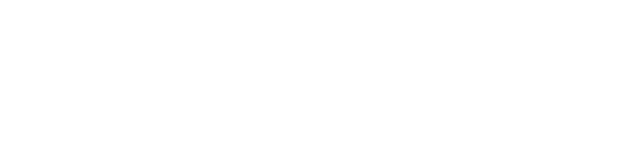
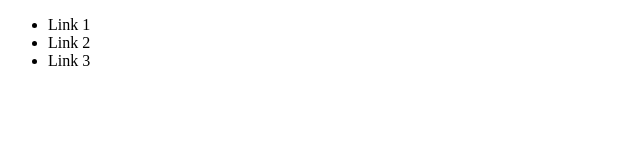
Before and after one commit to Mayur17121993/GIT-TEST-NOV, a plain HTML site: page index.html in a window 1280 px wide. Shown: the whole page, without its empty margins (0-640 px from the left). Drawn offline with Linux system fonts and the light colour scheme.

Commit message:
HTML file added with navigation link

```diff
--- a/index.html
+++ b/index.html
@@ -7,6 +7,16 @@
     <title>Document</title>
 </head>
 <body>
-
+    <div class="container">
+        <header>
+            <nav>
+                <ul>
+                    <li>Link 1</li>
+                    <li>Link 2</li>
+                    <li>Link 3</li>
+                </ul>
+            </nav>
+        </header>
+    </div>
 </body>
 </html>
```
